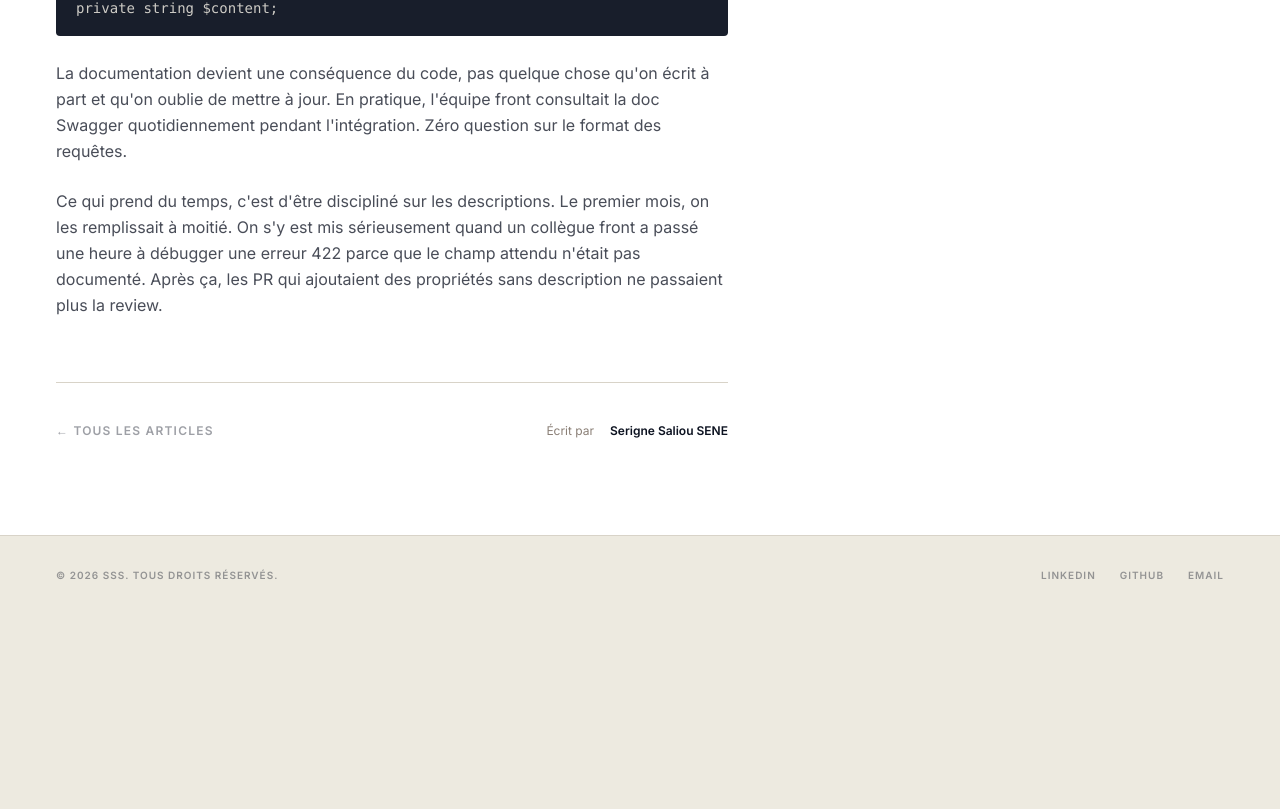
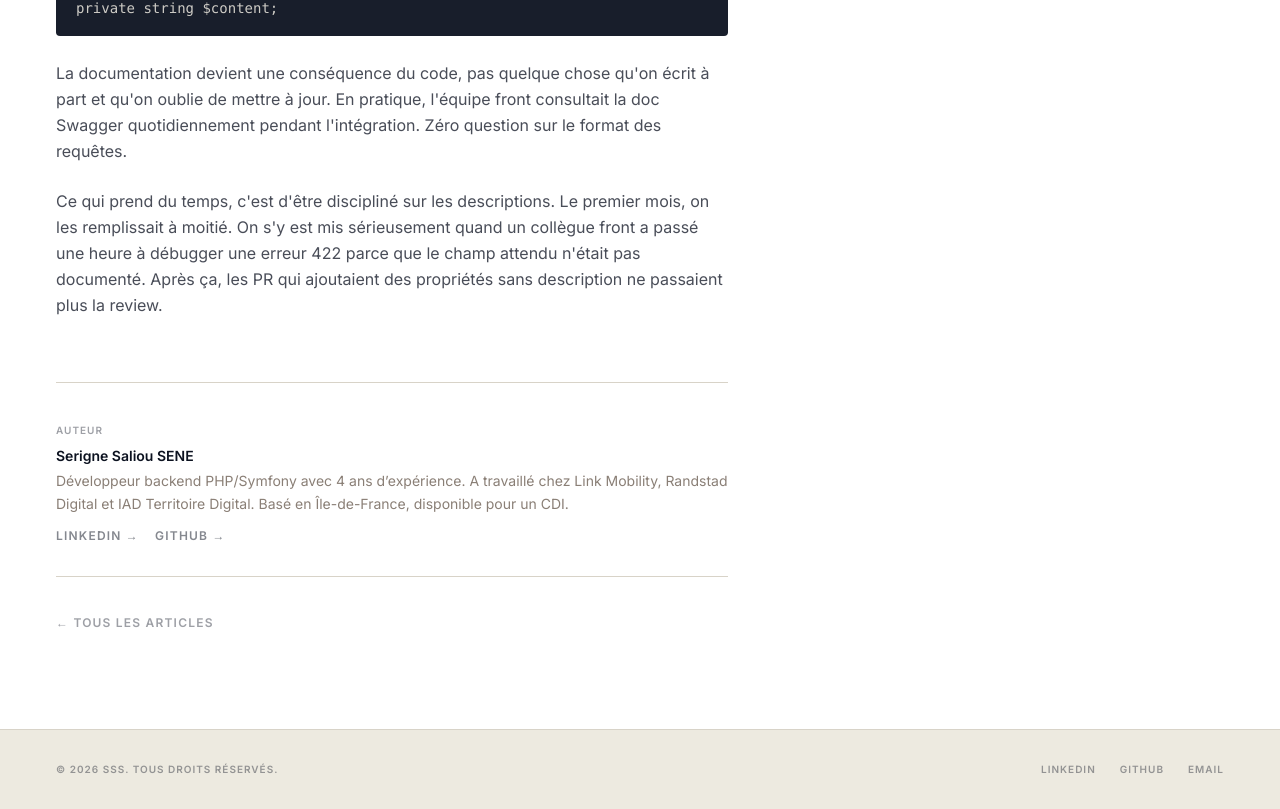
Before and after one commit to ss-sene/portfolio, a Next.js app: page /blog/api-rest-symfony-api-platform in a window 1280 px wide. Shown: the part 3270-4079 px from the top of the page. Before the commit the page ends 3885 px from the top, so only its background shows below. Built offline with nearby package versions, Linux system fonts and the light colour scheme.

Commit message:
Update Blog page & SEO

```diff
--- a/app/blog/[slug]/page.tsx
+++ b/app/blog/[slug]/page.tsx
@@ -23,7 +23,39 @@ export async function generateMetadata({ params }: Props): Promise<Metadata> {
     title: `${post.title} — ${site.name}`,
     description: post.excerpt,
     alternates: { canonical: `${site.url}/blog/${post.slug}` },
+    openGraph: {
+      type: "article",
+      tags: post.tags,
+    } as Metadata["openGraph"],
   });
+}
+
+function blogPostingSchema(post: (typeof blogPosts)[number]) {
+  return {
+    "@context": "https://schema.org",
+    "@type": "BlogPosting",
+    headline: post.title,
+    description: post.excerpt,
+    datePublished: post.isoDate,
+    dateModified: post.isoDate,
+    url: `${site.url}/blog/${post.slug}`,
+    keywords: post.tags.join(", "),
+    author: {
+      "@type": "Person",
+      "@id": `${site.url}/#person`,
+      name: site.name,
+      url: site.url,
+    },
+    publisher: {
+      "@type": "Person",
+      "@id": `${site.url}/#person`,
+      name: site.name,
+    },
+    mainEntityOfPage: {
+      "@type": "WebPage",
+      "@id": `${site.url}/blog/${post.slug}`,
+    },
+  };
 }
 
 export default async function ArticlePage({ params }: Props) {
@@ -33,6 +65,12 @@ export default async function ArticlePage({ params }: Props) {
 
   return (
     <main className="min-h-screen bg-paper pt-28 pb-24">
+      <script
+        type="application/ld+json"
+        dangerouslySetInnerHTML={{
+          __html: JSON.stringify(blogPostingSchema(post)),
+        }}
+      />
       <Container>
         <div className="max-w-2xl">
           <a
@@ -67,24 +105,46 @@ export default async function ArticlePage({ params }: Props) {
 
           <ArticleContent blocks={post.content} />
 
-          <div className="mt-16 pt-10 border-t border-rule flex flex-col sm:flex-row sm:items-center sm:justify-between gap-6">
+          {/* Author bio */}
+          <div className="mt-16 pt-10 border-t border-rule">
+            <div className="flex items-start gap-5">
+              <div className="flex-1">
+                <p className="text-[10px] font-semibold uppercase tracking-widest text-ink/40 mb-2">
+                  Auteur
+                </p>
+                <p className="text-sm font-semibold text-ink">{site.name}</p>
+                <p className="mt-1 text-sm text-muted leading-relaxed">
+                  Développeur backend PHP/Symfony avec 4 ans d&rsquo;expérience. A travaillé chez Link Mobility, Randstad Digital et IAD Territoire Digital. Basé en Île-de-France, disponible pour un CDI.
+                </p>
+                <div className="mt-3 flex gap-4">
+                  <a
+                    href={site.linkedin}
+                    target="_blank"
+                    rel="noopener noreferrer"
+                    className="text-xs font-semibold text-ink/50 hover:text-accent transition-colors uppercase tracking-widest"
+                  >
+                    LinkedIn &rarr;
+                  </a>
+                  <a
+                    href={site.github}
+                    target="_blank"
+                    rel="noopener noreferrer"
+                    className="text-xs font-semibold text-ink/50 hover:text-accent transition-colors uppercase tracking-widest"
+                  >
+                    GitHub &rarr;
+                  </a>
+                </div>
+              </div>
+            </div>
+          </div>
+
+          <div className="mt-8 pt-8 border-t border-rule">
             <a
               href="/blog"
               className="text-xs font-semibold uppercase tracking-widest text-ink/40 hover:text-accent transition-colors"
             >
               &larr; Tous les articles
             </a>
-            <div className="flex items-center gap-4">
-              <span className="text-xs text-muted">Écrit par</span>
-              <a
-                href={site.linkedin}
-                target="_blank"
-                rel="noopener noreferrer"
-                className="text-xs font-semibold text-ink hover:text-accent transition-colors"
-              >
-                {site.name}
-              </a>
-            </div>
           </div>
         </div>
       </Container>
--- a/app/blog/page.tsx
+++ b/app/blog/page.tsx
@@ -22,7 +22,9 @@ export default function BlogPage() {
             className="mt-4 font-condensed font-bold text-ink uppercase leading-[0.9] tracking-tight"
             style={{ fontSize: "clamp(3rem, 8vw, 7rem)" }}
           >
-            Blog
+            Notes techniques
+            <br />
+            <span className="text-ink/25">PHP, Symfony & IA</span>
           </h1>
         </div>
 
--- a/content/blog.ts
+++ b/content/blog.ts
@@ -9,6 +9,7 @@ export type BlogPost = {
   title: string;
   excerpt: string;
   date: string;
+  isoDate: string;
   readingTime: string;
   slug: string;
   tags: string[];
@@ -22,6 +23,7 @@ export const blogPosts: BlogPost[] = [
     excerpt:
       "Le marché dev se polarise et les offres IA progressent dans un contexte global en recul. Tour d'horizon des données réelles et roadmap 12 mois pour un dev backend qui veut devenir AI Engineer, du premier projet RAG à la certification cloud.",
     date: "3 juin 2026",
+    isoDate: "2026-06-03",
     readingTime: "10 min",
     slug: "reconversion-dev-ia-ai-engineer-2026",
     tags: ["IA", "Carrière", "Roadmap"],
@@ -213,6 +215,7 @@ export const blogPosts: BlogPost[] = [
     excerpt:
       "Retour d'expérience sur la mise en place d'une API REST fiable : conventions de nommage, gestion des erreurs, versioning et documentation automatique.",
     date: "15 sept. 2025",
+    isoDate: "2025-09-15",
     readingTime: "7 min",
     slug: "api-rest-symfony-api-platform",
     tags: ["Symfony", "API Platform", "Architecture"],
@@ -352,6 +355,7 @@ export const blogPosts: BlogPost[] = [
     excerpt:
       "Analyse des problèmes de performance SQL rencontrés sur un projet Drupal et méthodologie pour les identifier, les prioriser et les corriger efficacement.",
     date: "22 juil. 2025",
+    isoDate: "2025-07-22",
     readingTime: "5 min",
     slug: "optimisation-sql-drupal",
     tags: ["SQL", "Drupal", "Performance"],
@@ -476,6 +480,7 @@ export const blogPosts: BlogPost[] = [
     excerpt:
       "Comment passer de 20 % à 80 % de couverture de tests sur une application Symfony legacy, sans bloquer les évolutions fonctionnelles.",
     date: "10 mai 2025",
+    isoDate: "2025-05-10",
     readingTime: "6 min",
     slug: "couverture-tests-phpunit",
     tags: ["PHPUnit", "TDD", "Symfony"],
--- a/lib/seo.ts
+++ b/lib/seo.ts
@@ -2,9 +2,14 @@ import type { Metadata } from "next";
 import { site } from "@/content/site";
 
 export function buildMetadata(override: Partial<Metadata> = {}): Metadata {
-  const title =
-    override.title ?? `${site.title} · Île-de-France`;
+  const title = override.title ?? `${site.title} · Île-de-France`;
   const description = override.description ?? site.description;
+  const canonical =
+    (override.alternates?.canonical as string | undefined) ?? site.url;
+
+  // Extract openGraph so we can deep-merge instead of replacing the whole object.
+  const { openGraph: ogOverride, alternates: altOverride, ...restOverride } =
+    override;
 
   return {
     metadataBase: new URL(site.url),
@@ -13,9 +18,7 @@ export function buildMetadata(override: Partial<Metadata> = {}): Metadata {
     authors: [{ name: site.name }],
     keywords: [...site.keywords],
     openGraph: {
-      type: "website",
       locale: site.locale,
-      url: site.url,
       siteName: site.name,
       title: String(title),
       description,
@@ -27,7 +30,11 @@ export function buildMetadata(override: Partial<Metadata> = {}): Metadata {
           alt: `${site.name} — ${site.title}`,
         },
       ],
-    },
+      // Defaults placed before ogOverride so callers can override type and url.
+      type: "website",
+      url: canonical,
+      ...ogOverride,
+    } as Metadata["openGraph"],
     twitter: {
       card: "summary_large_image",
       title: String(title),
@@ -40,12 +47,13 @@ export function buildMetadata(override: Partial<Metadata> = {}): Metadata {
       ],
     },
     alternates: {
-      canonical: site.url,
+      canonical,
+      ...altOverride,
     },
     robots: {
       index: true,
       follow: true,
     },
-    ...override,
+    ...restOverride,
   };
 }
```
